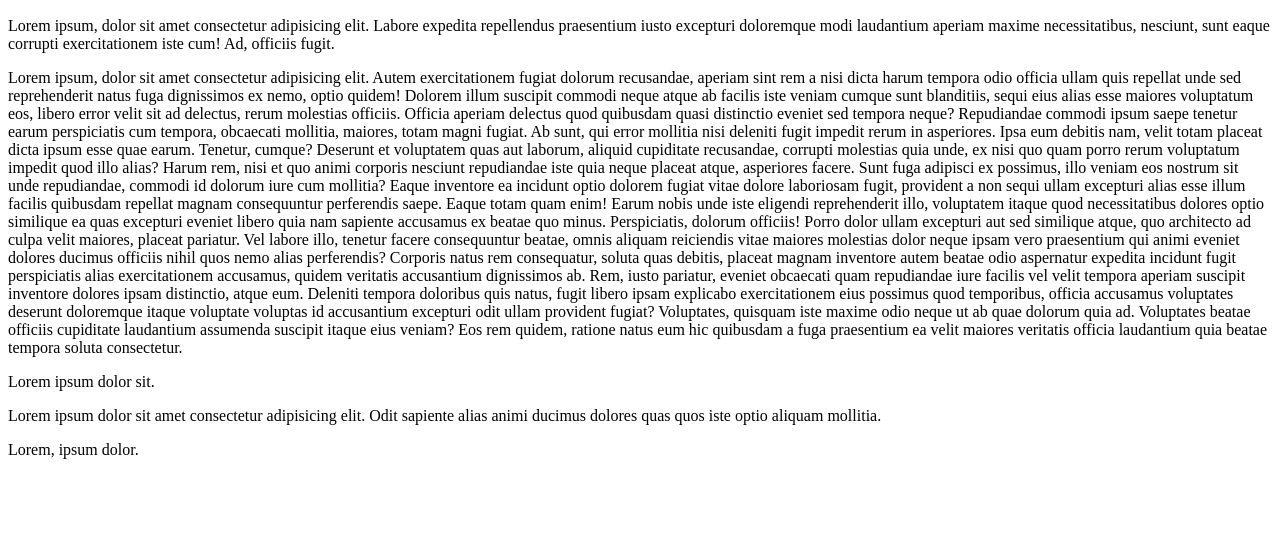
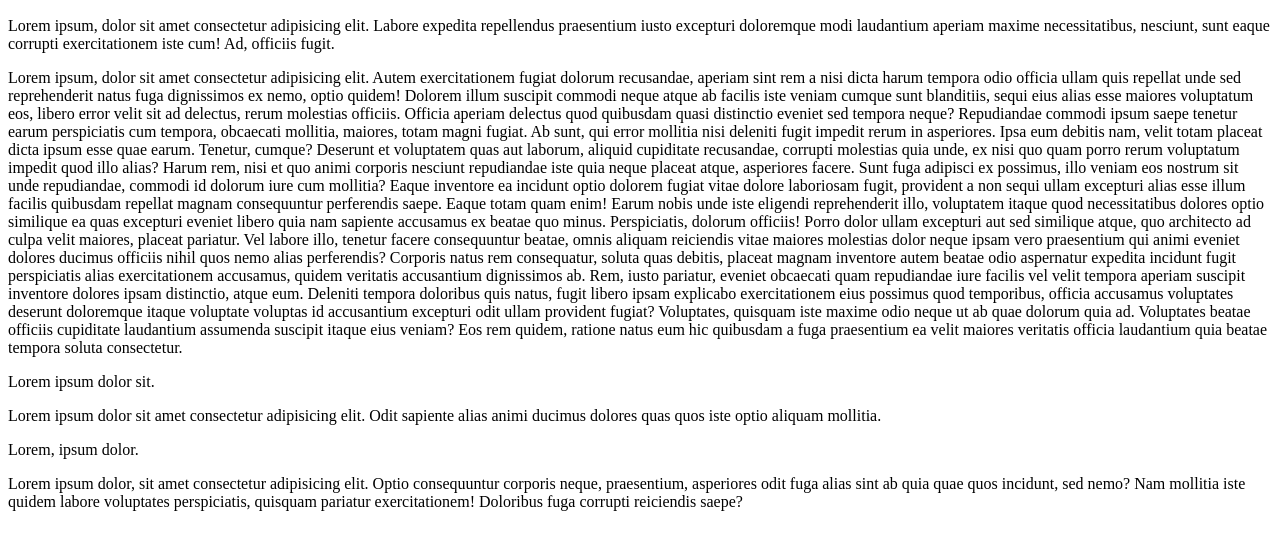
Before and after one commit to alfof954/yelika-intranet, a plain HTML site: page index.html in a window 1280 px wide. Shown: the part 110-660 px from the top of the page. Drawn offline with Linux system fonts and the light colour scheme.

Commit message:
Mise à jour de nouvelle ligne

```diff
--- a/index.html
+++ b/index.html
@@ -51,5 +51,9 @@
                              quos iste optio aliquam mollitia.</p>
 
                              <p>Lorem, ipsum dolor.</p>
+                             <p>Lorem ipsum dolor, sit amet consectetur adipisicing elit. Optio consequuntur corporis neque, praesentium,
+                                asperiores odit fuga alias sint ab quia quae quos incidunt, sed nemo? Nam mollitia iste quidem labore voluptates perspiciatis,
+                                quisquam pariatur exercitationem! Doloribus fuga corrupti reiciendis saepe?</p>
+
 </body>
 </html>
```
